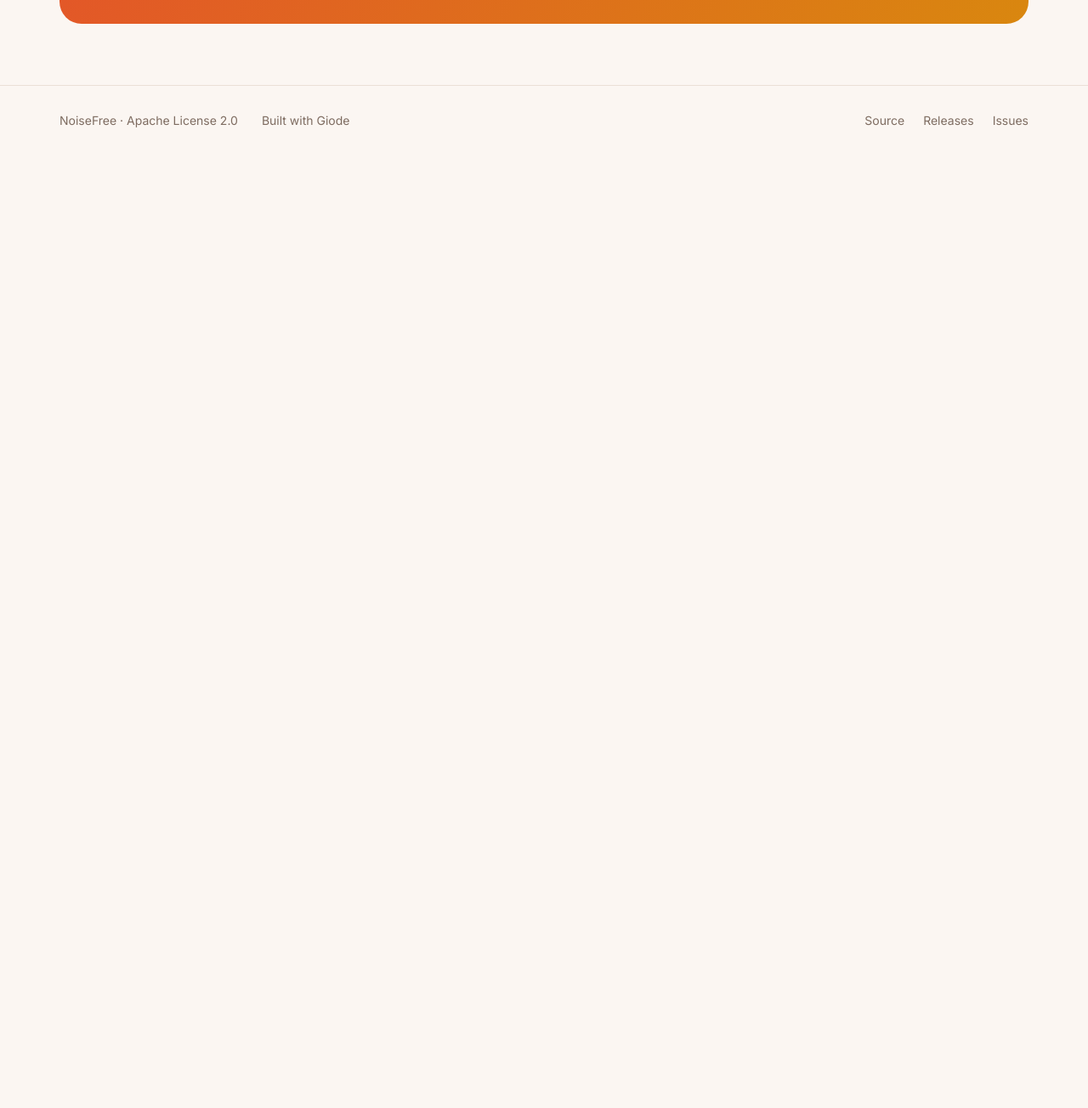
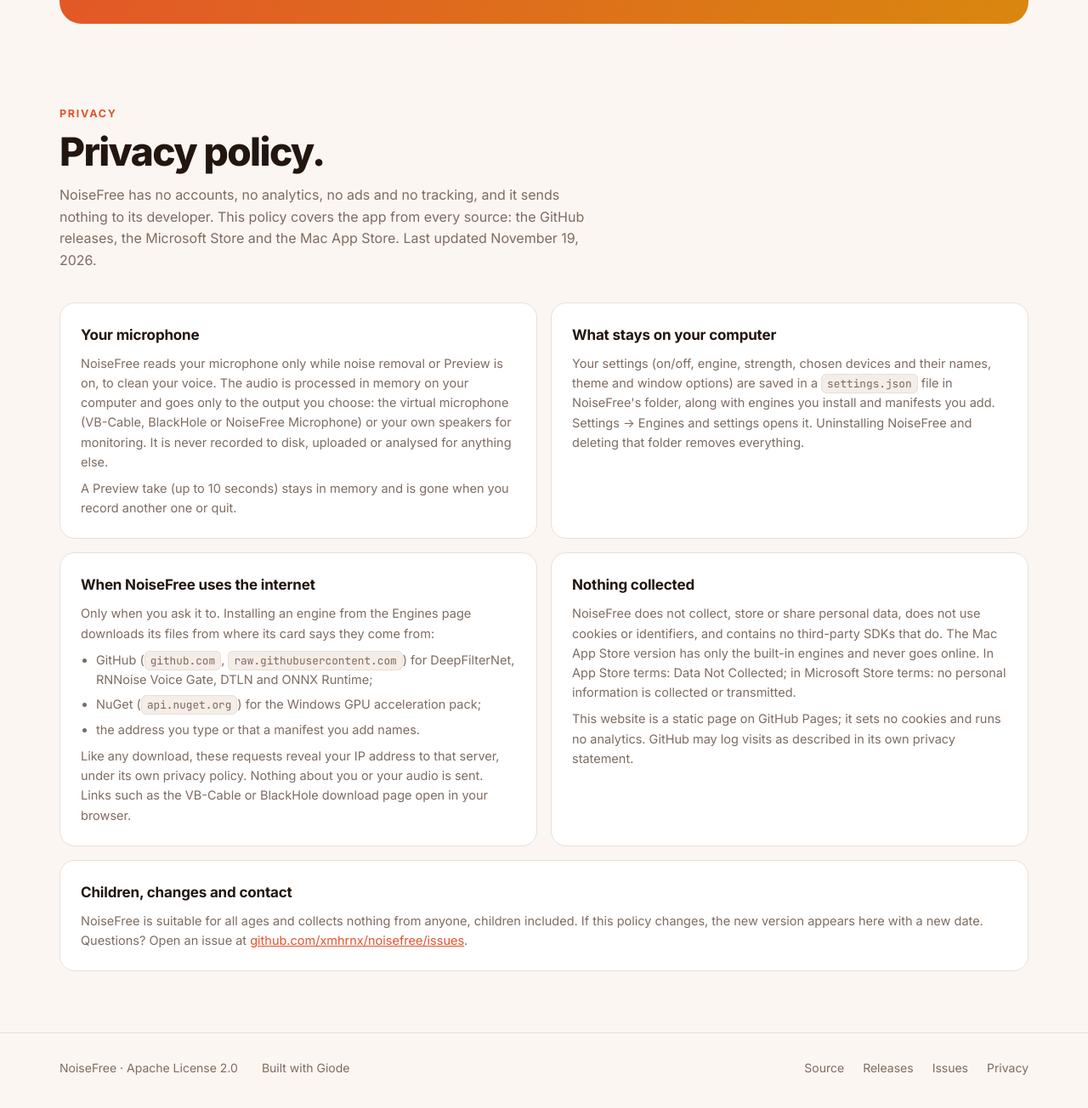
Before and after one commit to xmhrnx/noisefree, a plain HTML site: page site/index.html in a window 1280 px wide. Shown: the part 4966-6270 px from the top of the page at 85% size. Before the commit the page ends 5163 px from the top, so only its background shows below. Drawn offline with Linux system fonts and the light colour scheme.

Commit message:
Add a privacy policy to the website
Co-Authored-By: Claude Opus 5.5 <noreply@anthropic.com>
Claude-Session: https://claude.ai/code/session_01Ev5USynjEKoPR8viudwepE

```diff
--- a/site/index.html
+++ b/site/index.html
@@ -170,6 +170,19 @@
   .closing p { margin: 0 auto 26px; max-width: 560px; opacity: .92; }
   .closing .btn { background: #fff; color: #22160F; }
   .closing .btn.alt { background: rgba(255,255,255,.14); color: #fff; border: 1px solid rgba(255,255,255,.4); }
+
+  /* Privacy policy */
+  .policy { display: grid; grid-template-columns: repeat(2, 1fr); gap: 16px; margin-top: 36px; }
+  .policy .item { background: var(--surface); border: 1px solid var(--border); border-radius: 18px; padding: 24px; }
+  .policy h3 { margin: 0 0 8px; font-size: 17px; letter-spacing: -.01em; }
+  .policy p, .policy li { margin: 0; font-size: 14.5px; color: var(--muted); }
+  .policy ul { margin: 0; padding-left: 18px; }
+  .policy li + li { margin-top: 6px; }
+  .policy p + p, .policy p + ul, .policy ul + p { margin-top: 8px; }
+  .policy a { color: var(--primary); }
+  .policy code { overflow-wrap: anywhere; }
+  .policy .wide { grid-column: 1 / -1; }
+  @media (max-width: 760px) { .policy { grid-template-columns: 1fr; } }
 
   footer { margin-top: 72px; padding: 30px 0 44px; border-top: 1px solid var(--border); color: var(--muted); font-size: 14px; }
   footer .wrap { display: flex; flex-wrap: wrap; gap: 14px 28px; align-items: center; }
@@ -363,6 +376,43 @@
       </div>
     </div>
   </section>
+  <section id="privacy">
+    <div class="wrap">
+      <div class="kicker">Privacy</div>
+      <h2>Privacy policy.</h2>
+      <p class="sub">NoiseFree has no accounts, no analytics, no ads and no tracking, and it sends nothing to its developer. This policy covers the app from every source: the GitHub releases, the Microsoft Store and the Mac App Store. Last updated November 19, 2026.</p>
+      <div class="policy">
+        <div class="item">
+          <h3>Your microphone</h3>
+          <p>NoiseFree reads your microphone only while noise removal or Preview is on, to clean your voice. The audio is processed in memory on your computer and goes only to the output you choose: the virtual microphone (VB-Cable, BlackHole or NoiseFree Microphone) or your own speakers for monitoring. It is never recorded to disk, uploaded or analysed for anything else.</p>
+          <p>A Preview take (up to 10 seconds) stays in memory and is gone when you record another one or quit.</p>
+        </div>
+        <div class="item">
+          <h3>What stays on your computer</h3>
+          <p>Your settings (on/off, engine, strength, chosen devices and their names, theme and window options) are saved in a <code>settings.json</code> file in NoiseFree's folder, along with engines you install and manifests you add. Settings → Engines and settings opens it. Uninstalling NoiseFree and deleting that folder removes everything.</p>
+        </div>
+        <div class="item">
+          <h3>When NoiseFree uses the internet</h3>
+          <p>Only when you ask it to. Installing an engine from the Engines page downloads its files from where its card says they come from:</p>
+          <ul>
+            <li>GitHub (<code>github.com</code>, <code>raw.githubusercontent.com</code>) for DeepFilterNet, RNNoise Voice Gate, DTLN and ONNX Runtime;</li>
+            <li>NuGet (<code>api.nuget.org</code>) for the Windows GPU acceleration pack;</li>
+            <li>the address you type or that a manifest you add names.</li>
+          </ul>
+          <p>Like any download, these requests reveal your IP address to that server, under its own privacy policy. Nothing about you or your audio is sent. Links such as the VB-Cable or BlackHole download page open in your browser.</p>
+        </div>
+        <div class="item">
+          <h3>Nothing collected</h3>
+          <p>NoiseFree does not collect, store or share personal data, does not use cookies or identifiers, and contains no third-party SDKs that do. The Mac App Store version has only the built-in engines and never goes online. In App Store terms: Data Not Collected; in Microsoft Store terms: no personal information is collected or transmitted.</p>
+          <p>This website is a static page on GitHub Pages; it sets no cookies and runs no analytics. GitHub may log visits as described in its own privacy statement.</p>
+        </div>
+        <div class="item wide">
+          <h3>Children, changes and contact</h3>
+          <p>NoiseFree is suitable for all ages and collects nothing from anyone, children included. If this policy changes, the new version appears here with a new date. Questions? Open an issue at <a href="https://github.com/xmhrnx/noisefree/issues">github.com/xmhrnx/noisefree/issues</a>.</p>
+        </div>
+      </div>
+    </div>
+  </section>
 </main>
 
 <footer>
@@ -373,6 +423,7 @@
       <a href="https://github.com/xmhrnx/noisefree">Source</a>
       <a href="https://github.com/xmhrnx/noisefree/releases">Releases</a>
       <a href="https://github.com/xmhrnx/noisefree/issues">Issues</a>
+      <a href="#privacy">Privacy</a>
     </div>
   </div>
 </footer>
```
